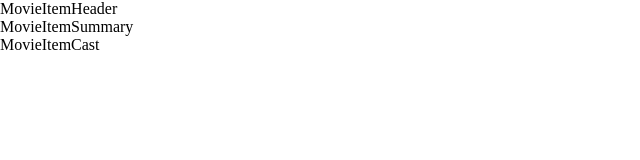
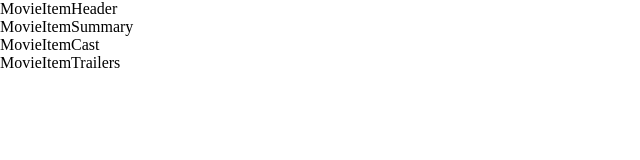
Before and after one commit to mackey7/movieWorld, a React (Create React App) app in the folder movie-world/: page /movie/8 in a window 1280 px wide. Shown: the top 160 px of the page, without its empty margins (0-640 px from the left). Built offline with nearby package versions, Linux system fonts and the light colour scheme.

Commit message:
create MovieItemTrailers file

```diff
--- a/movie-world/src/Pages/MovieItem/MovieItem.js
+++ b/movie-world/src/Pages/MovieItem/MovieItem.js
@@ -2,12 +2,14 @@ import React from 'react'
 import { MovieItemHeader } from '../../components/MovieItemHeader/MovieItemHeader'
 import { MovieItemSummary } from '../../components/MovieItemSummary/MovieItemSummary'
 import { MovieItemCast } from '../../components/MovieItemCast/MovieItemCast'
+import { MovieItemTrailers } from '../../components/MovieItemTrailers/MovieItemTrailers'
 export const MovieItem = () => {
     return (
         <div>
             <MovieItemHeader />
             <MovieItemSummary />
             <MovieItemCast />
+            <MovieItemTrailers />
         </div>
     )
 }
--- /dev/null
+++ b/movie-world/src/components/MovieItemTrailers/MovieItemTrailers.js
@@ -0,0 +1,9 @@
+import React from 'react'
+
+export const MovieItemTrailers = () => {
+    return (
+        <div>
+            MovieItemTrailers
+        </div>
+    )
+}
```
